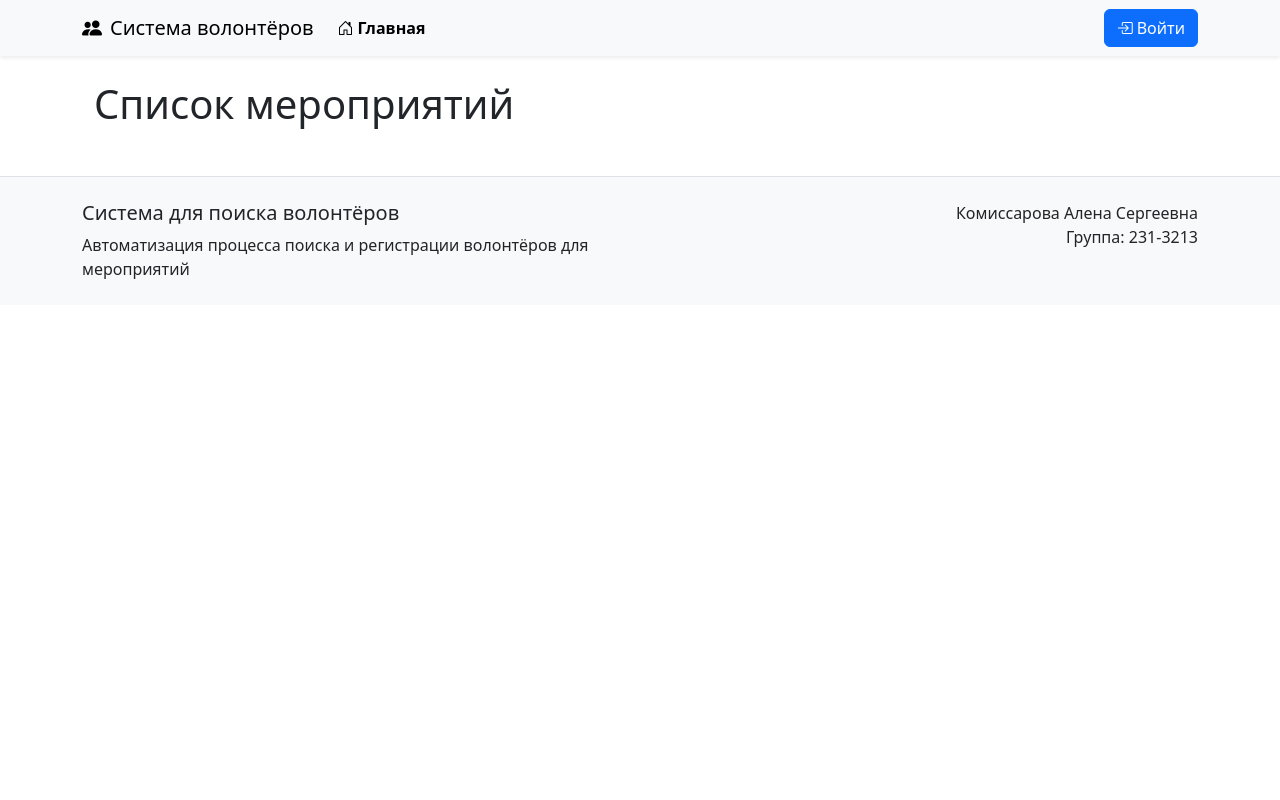
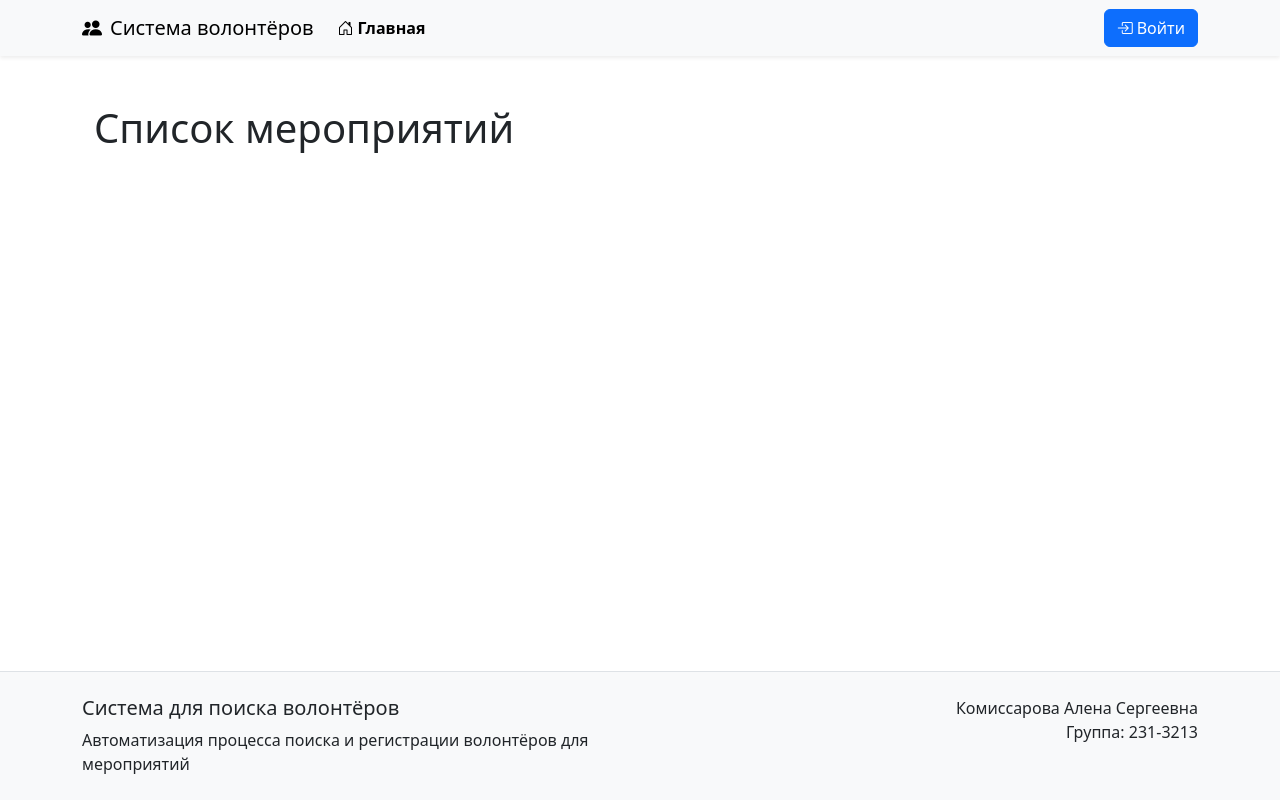
Before and after one commit to fizikova/System_for_searching_volunteers_for_holding_events_Komissarova, a Flask app: page / in a window 1280 px wide. Run offline with Flask 3, Linux system fonts and the light colour scheme.

Commit message:
футер приклеен, мерпориятия отсортированы

```diff
--- a/app/static/css/style.css
+++ b/app/static/css/style.css
@@ -9,3 +9,13 @@
   padding-left: 1.2rem;
   list-style: disc;
 }
+
+body {
+  display: flex;
+  flex-direction: column;
+  height: 100vh;
+}
+
+main {
+  flex: 1;
+}
--- a/app/views.py
+++ b/app/views.py
@@ -27,7 +27,7 @@
     page = request.args.get('page', 1, type=int)
     pagination = Event.query \
         .filter(Event.date >= func.current_date()) \
-        .order_by(Event.date.desc()) \
+        .order_by(Event.date.asc()) \
         .paginate(page=page, per_page=10, error_out=False)
     events = pagination.items
     return render_template('index.html',
```
